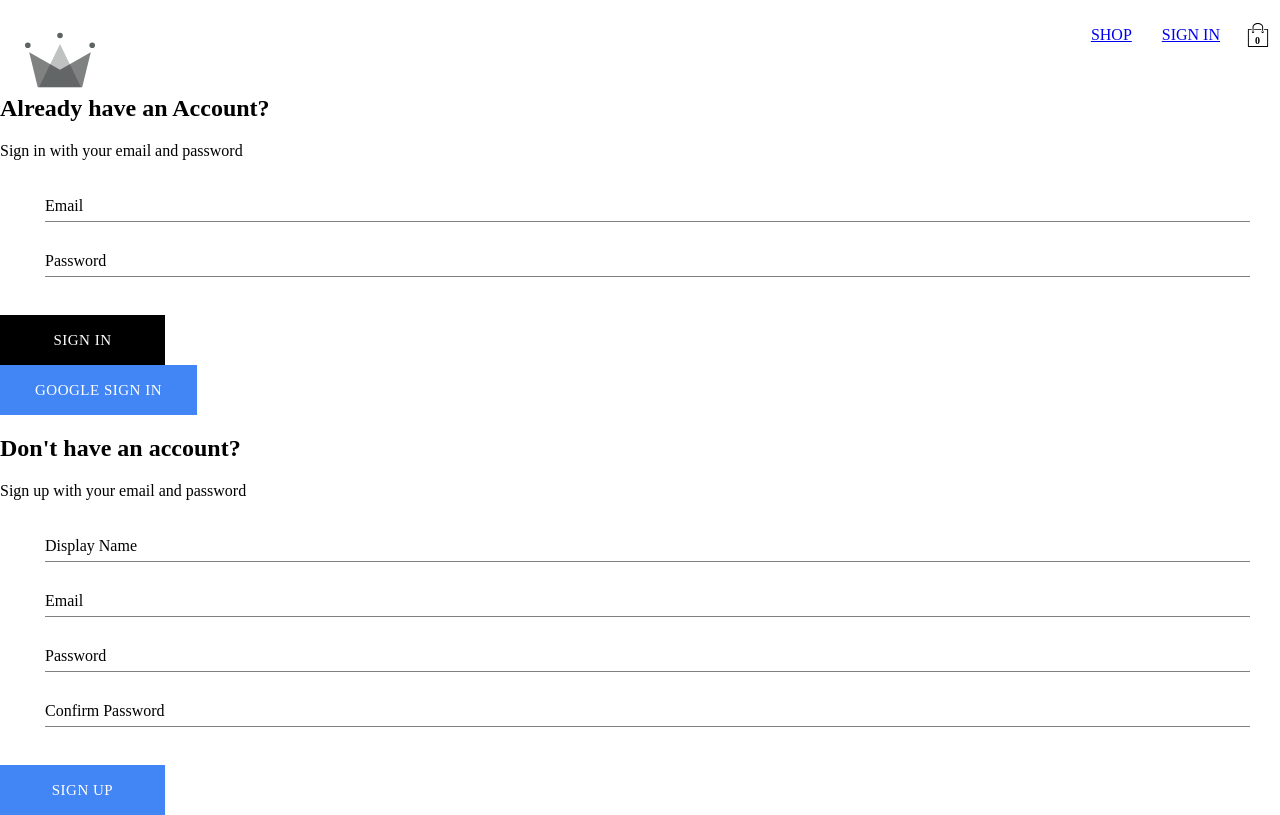
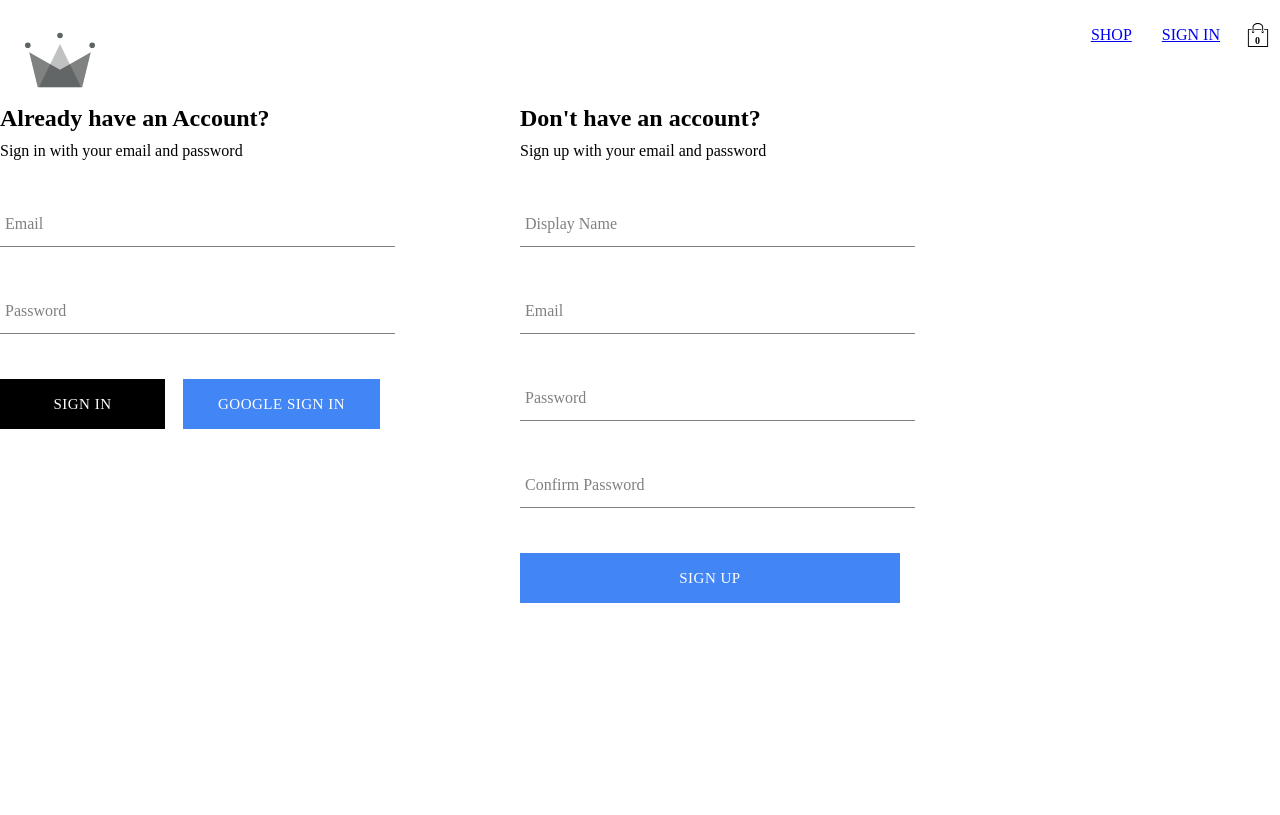
Before and after one commit to GaurabGurung/GRecreating-online-shopping-page, a React (Create React App) app: page /auth in a window 1280 px wide. Built offline with nearby package versions, Linux system fonts and the light colour scheme.

Commit message:
finalizing scss for sign-in page

```diff
--- a/src/App.js
+++ b/src/App.js
@@ -13,7 +13,7 @@ const App = () => {
       <Route path="/" element = { <Navigation /> } >
         <Route index element = { <Home/> }/>
         <Route path="/Shop" element= { <Shop />}/>
-        <Route path="auth" element=  { <Authentication />} />
+        <Route path="/auth" element=  { <Authentication />} />
       </Route>
     </Routes>
 
--- a/src/components/form-input/form-input.component.jsx
+++ b/src/components/form-input/form-input.component.jsx
@@ -5,7 +5,7 @@ const FormInput = ({label, ...otherProps}) => {
     return (
         <div className='group'>
             <input className='form-input' {...otherProps}/>
-            <label
+            <label className= 'form-input-label'
                 // className= {`${
                 //     otherProps.value.length ? 'shrink' : ''
                 // } form-input-label`}
--- a/src/components/form-input/form-input.styles.scss
+++ b/src/components/form-input/form-input.styles.scss
@@ -1,12 +1,58 @@
+// $sub-color: grey;
+// $main-color: black;
+//         //shrikingg
+
+// .group {
+//     position:relative;
+//     margin: 45px;
+//     .form-input{
+//         background:none;
+//         background-color: white;
+//         color: $sub-color;
+//         font-size: 18px;
+//         padding: 10px 10px 10px 5px;
+//         display: block;
+//         width: 100%;
+//         border: none;
+//         border-radius: 0%;
+//         border-bottom: 1px solid $sub-color;
+//         margin: 25px 0;
+
+//         &:focus {
+//             outline: red;
+//         }
+//         // shrikingg
+//     }
+
+//     input[type='password'] {
+//        letter-spacing: 0.3em;
+//     }
+
+//     .form-input-label {
+//         color: $sub-color;
+//         font-size: 16px;
+//         font-weight: normal;
+//         position: absolute;
+//         pointer-events: none;
+//         left: 5px;
+//         top: 10px;
+//         transition: 300ms ease all;
+//         //shrink
+//     }
+
+// }
+
 $sub-color: grey;
 $main-color: black;
-
-
+@mixin shrinkLabel {
+    top: -14px; font-size: 12px;
+    color: $main-color;
+}
 .group {
-    position:relative;
-    margin: 45px;
-    .form-input{
-        background:none;
+    position: relative;
+    margin: 45px 0;
+    .form-input {
+        background: none;
         background-color: white;
         color: $sub-color;
         font-size: 18px;
@@ -14,9 +60,30 @@ $main-color: black;
         display: block;
         width: 100%;
         border: none;
-        border-radius: 0%;
+        border-radius: 0;
         border-bottom: 1px solid $sub-color;
-        margin: -25px 0;
-
+        margin: 25px 0;
+        &:focus {
+            outline: none;
+        }
+        &:focus ~ .form-input-label {
+            @include shrinkLabel();
+        }
+    }
+    input[type='password'] {
+        letter-spacing: 0.3em;
+    }
+    .form-input-label {
+        color: $sub-color;
+        font-size: 16px;
+        font-weight: normal;
+        position: absolute;
+        pointer-events: none;
+        left: 5px;
+        top: 10px;
+        transition: 300ms ease all;
+        &.shrink {
+            @include shrinkLabel();
+        }
     }
 }
--- a/src/components/sign-in-form/sign-in-form.component.jsx
+++ b/src/components/sign-in-form/sign-in-form.component.jsx
@@ -24,7 +24,7 @@ const SignInForm = () => {
 
 
     return (
-        <div>
+        <div className = 'sign-in-container'>
             <h2> Already have an Account?</h2>
             <span>Sign in with your email and password</span>
             <form onSubmit={handleSubmit}>
@@ -33,7 +33,7 @@ const SignInForm = () => {
                     name= "email"
                     required
                     label= 'Email'
-                    value={email}
+                    // value={email}
                 />
                 <FormInput
                     type= "password"
@@ -42,6 +42,7 @@ const SignInForm = () => {
                     label= 'Password'
                     // value={Password}
                 />
+                <div className='buttons-container '>
                     <Button
                         type= "submit"
                         buttontype
@@ -49,6 +50,8 @@ const SignInForm = () => {
                     <Button
                         buttonType='google'
                     > GOOGLE SIGN IN </Button>
+                </div>
+
             </form>
         </div>
     )
--- a/src/components/sign-up-form/sign-up-form.component.jsx
+++ b/src/components/sign-up-form/sign-up-form.component.jsx
@@ -5,7 +5,7 @@ import './sign-up-form.styles.scss'
 const SignUpForm = () => {
 
     return (
-        <div>
+        <div className='sign-up-container'>
             <h2> Don't have an account?</h2>
             <span> Sign up with your email and password </span>
             <form>
--- a/src/components/sign-up-form/sign-up-form.styles.scss
+++ b/src/components/sign-up-form/sign-up-form.styles.scss
@@ -0,0 +1,9 @@
+.sign-up-container {
+    display: flex;
+    flex-direction: column;
+    width: 380px;
+
+    h2 {
+        margin: 10px 0;
+    }
+}
--- a/src/routes/authentication/authentication.component.jsx
+++ b/src/routes/authentication/authentication.component.jsx
@@ -1,10 +1,10 @@
 import SignInForm from "../../components/sign-in-form/sign-in-form.component";
 import SignUpForm  from "../../components/sign-up-form/sign-up-form.component";
-
+import './authentication.styles.scss'
 const Authentication = () => {
 
     return (
-        <div>
+        <div className='authentication-container'>
             <SignInForm />
             <SignUpForm />
 
--- a/src/routes/authentication/authentication.styles.scss
+++ b/src/routes/authentication/authentication.styles.scss
@@ -0,0 +1,5 @@
+.authentication-container {
+    display: flex;
+    width: 900px;
+    justify-content: space-between;
+}
```
Lines whose indentation alone changed are shown as unchanged.
